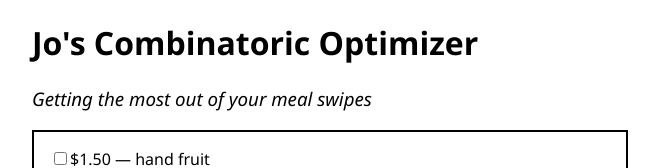
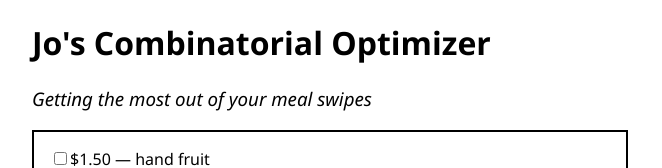
Before and after one commit to Yiru-Liu/jos-optimizer, a website with bundled scripts: page index.html in a window 1280 px wide. Shown: the top 168 px of the page, without its empty margins (0-662 px from the left). Built offline with nearby package versions, Linux system fonts and the light colour scheme.

Commit message:
Fix spelling mistake

```diff
--- a/index.html
+++ b/index.html
@@ -58,7 +58,7 @@
 </head>
 
 <body>
-    <h1>Jo's Combinatoric Optimizer</h1>
+    <h1>Jo's Combinatorial Optimizer</h1>
     <h3>Getting the most out of your meal swipes</h3>
     <form id="menuForm"></form>
     <div id="error"></div>
```
